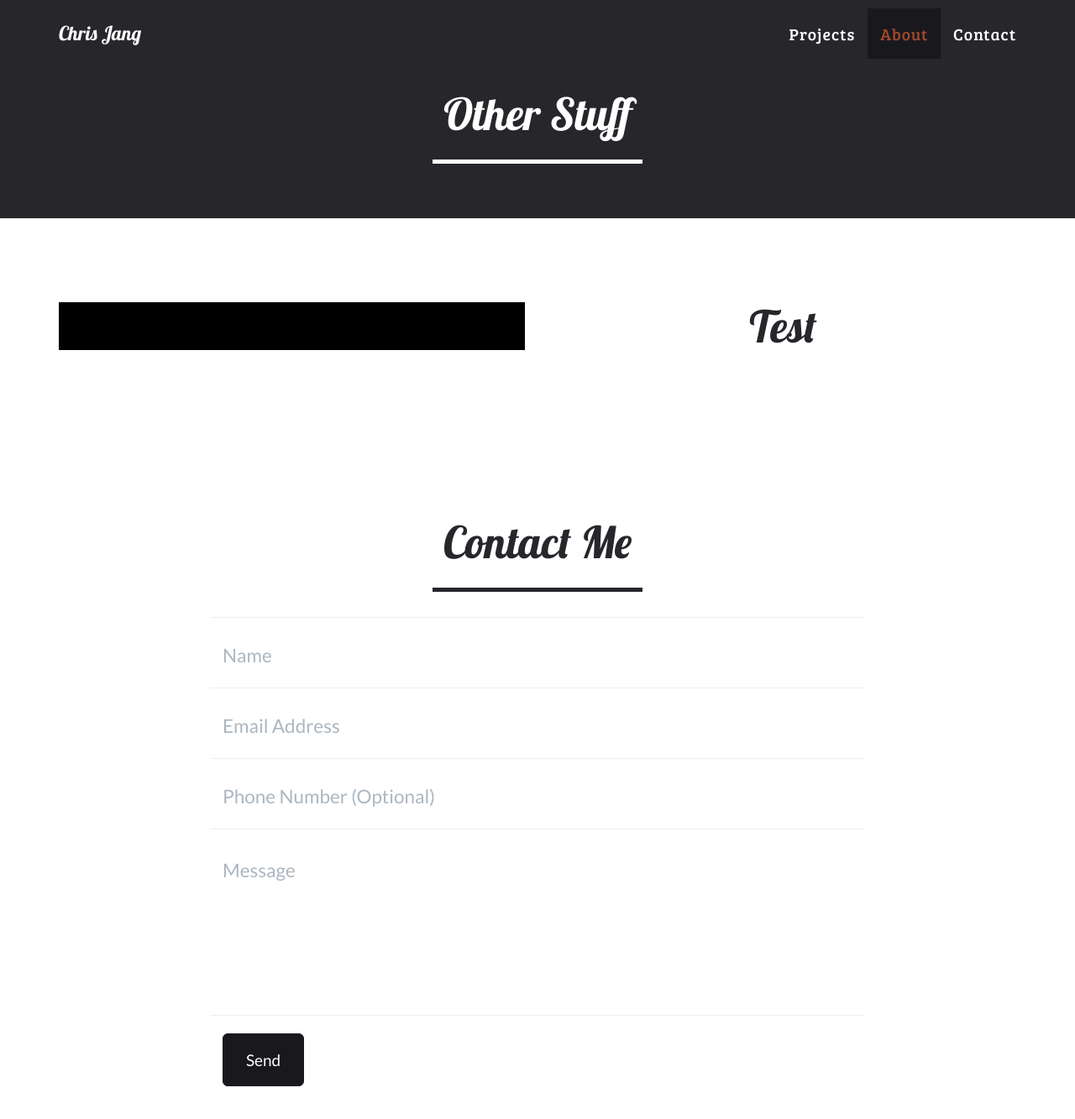
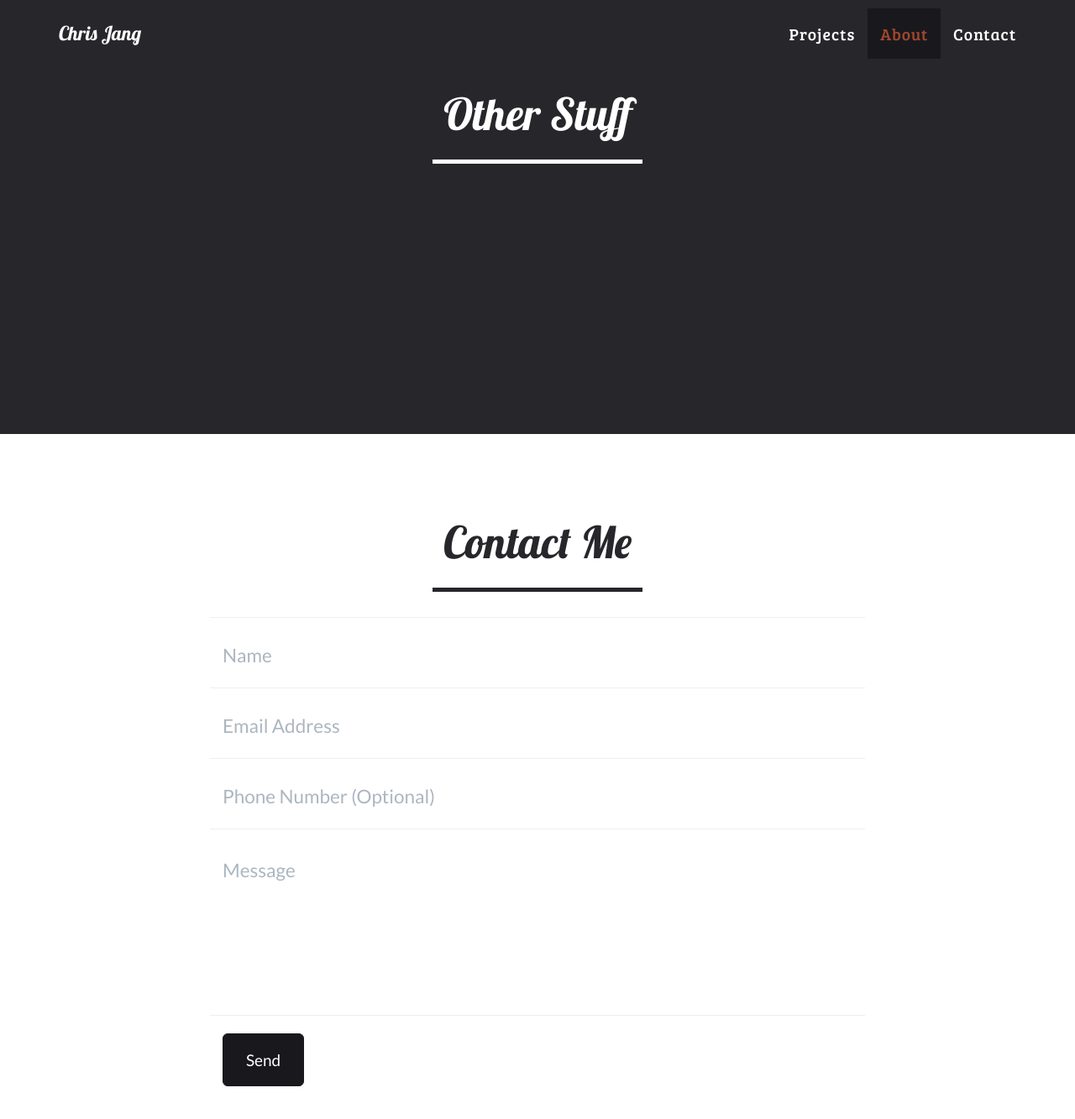
Before and after one commit to cjang5/cjang5.github.io, a Jekyll site: the page built from index.html, in a window 1280 px wide and 1400 px high, scrolled down 2040 px. Shown: the top 1333 px of the window at 84% size. Built offline with Jekyll 4.4.1, drawn with Linux system fonts in a browser that asks for light colours.

Commit message:
Changed resume class rule

```diff
--- a/_includes/css/main.css
+++ b/_includes/css/main.css
@@ -263,9 +263,8 @@ section.Portfolio {
     /*background: # */
 }
 
-section.resume .resume1 {
-    color: black;
-    background: black;
+section.resume {
+    background: #{{ site.color.secondary }};
 }
 
 @media(max-width:767px) {
```
